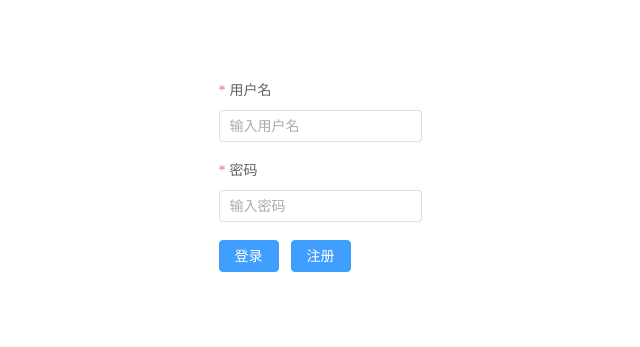
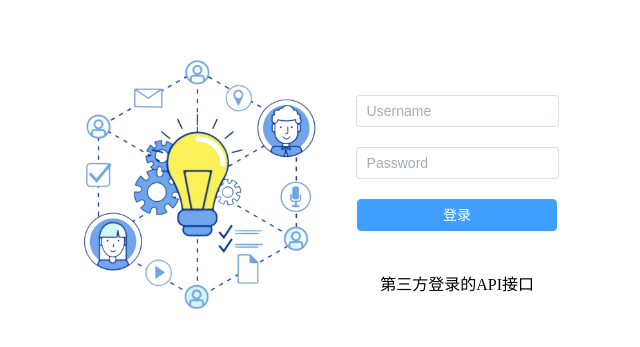
Before and after one commit to GDEIDevelopers/K8Sfrontend--Old, a Vue app: page / in a window 1280 px wide. Shown: the part 223-570 px from the top of the page, without its empty margins (320-960 px from the left). Built offline with nearby package versions, Linux system fonts and the light colour scheme.

Commit message:
登录界面的初始布局

```diff
--- a/src/components/loginCom.vue
+++ b/src/components/loginCom.vue
@@ -1,4 +1,4 @@
-<!-- login的表单组件 -->
+<!-- login的表单组件
 
 <template>
     <div class="login-container">
@@ -69,4 +69,153 @@ export default {
     align-items: center;
     height: 100vh;
 }
+</style> -->
+
+<template>
+    <div class="login-page">
+        <div class="center-container">
+            <div class="left-section">
+                <img src="../assets/loginOrReg/灯泡图案.png" alt="Image">
+            </div>
+            <div class="right-section">
+                <div class="top-section">
+                    <div class="form-container"> <!-- 新增的div -->
+                        <form class="login-form">
+                            <el-input placeholder="Username" style="margin-bottom: 20px;"></el-input>
+                            <el-input type="password" placeholder="Password" style="margin-bottom: 20px;"></el-input>
+                            <el-button type="primary" @click="login"
+                                style="width: 200px; margin-bottom: 20px;">登录</el-button>
+                        </form>
+                    </div>
+                </div>
+                <div class="bottom-section">
+                    第三方登录的API接口
+                    <!-- 这里放置第三方登录的按钮或者其他元素 -->
+                </div>
+            </div>
+        </div>
+    </div>
+</template>
+
+<script>
+export default {
+    name: 'LoginPage',
+    data() {
+        return {
+            username: '',
+            password: ''
+        };
+    },
+    methods: {
+        login() {
+            this.$refs.loginForm.validate(valid => {
+                if (valid) {
+                    // 登录逻辑，可以发送请求到后端进行验证
+                    // 数据由v-model双向绑定
+                    console.log('登录成功');
+                    console.log(this.loginForm.username);
+                    console.log(this.loginForm.password);
+                    // 登录成功后跳转到首页
+                    this.$router.push('/Home');
+                } else {
+                    console.log('表单验证失败');
+                }
+            });
+        },
+        toReg() {
+            //跳转去注册
+            this.$router.push('/Zhuce');
+        }
+    }
+    // 这里可以添加你自己的逻辑代码
+}
+</script>
+
+<style scoped>
+/* 在这里添加样式 */
+.login-page {
+    display: flex;
+    justify-content: center;
+    align-items: center;
+    height: 100vh;
+
+    /* 灰色背景 */
+    /* 页面样式 */
+}
+
+.center-container {
+    display: flex;
+    justify-content: center;
+    align-items: center;
+    box-shadow: 0 0 10px rgba(0, 0, 0, 0.1);
+    /* 边框光芒效果 */
+    border-radius: 10px;
+    /* 圆角边框 */
+    padding: 20px;
+    /* 内边距 */
+    /* background-color: #a35d5d; */
+    width: 600px;
+    /* 宽度 */
+    height: 350px;
+    /* 高度 */
+}
+
+.left-section {
+    /* 左侧部分样式 */
+    display: flex;
+    justify-content: center;
+    align-items: center;
+}
+
+.left-section img {
+    max-width: 450px;
+    max-height: 280px;
+}
+
+.right-section {
+    /* 右侧部分样式 */
+    display: flex;
+    flex-direction: column;
+    /* background-color: #a35d5d; */
+}
+
+.top-section {
+    /* 上半部分样式 */
+    flex: 9;
+    display: flex;
+    justify-content: center;
+    align-items: center;
+    /* background-color: #a35d5d; */
+}
+
+.bottom-section {
+    /* 下半部分样式 */
+    flex: 1;
+    display: flex;
+    justify-content: center;
+    align-items: center;
+    /* background-color: #a35d5d; */
+}
+
+.form-container {
+    background-color: #ffffff;
+    /* 登录表单的外层DIV的灰色背景 */
+    padding: 20px;
+    border-radius: 5px;
+}
+
+.login-form {
+    /* 登录表单样式 */
+    display: flex;
+    flex-direction: column;
+    align-items: center;
+
+    input {
+        /* 输入框样式 */
+    }
+
+    button {
+        /* 按钮样式 */
+    }
+}
 </style>
--- /dev/null
+++ b/typings.d.ts
@@ -0,0 +1,4 @@
+declare module "*.vue" {
+  import Vue from "vue";
+  export default Vue;
+}
```
Also changed, not shown: src/assets/loginOrReg/灯泡图案.png (added).
